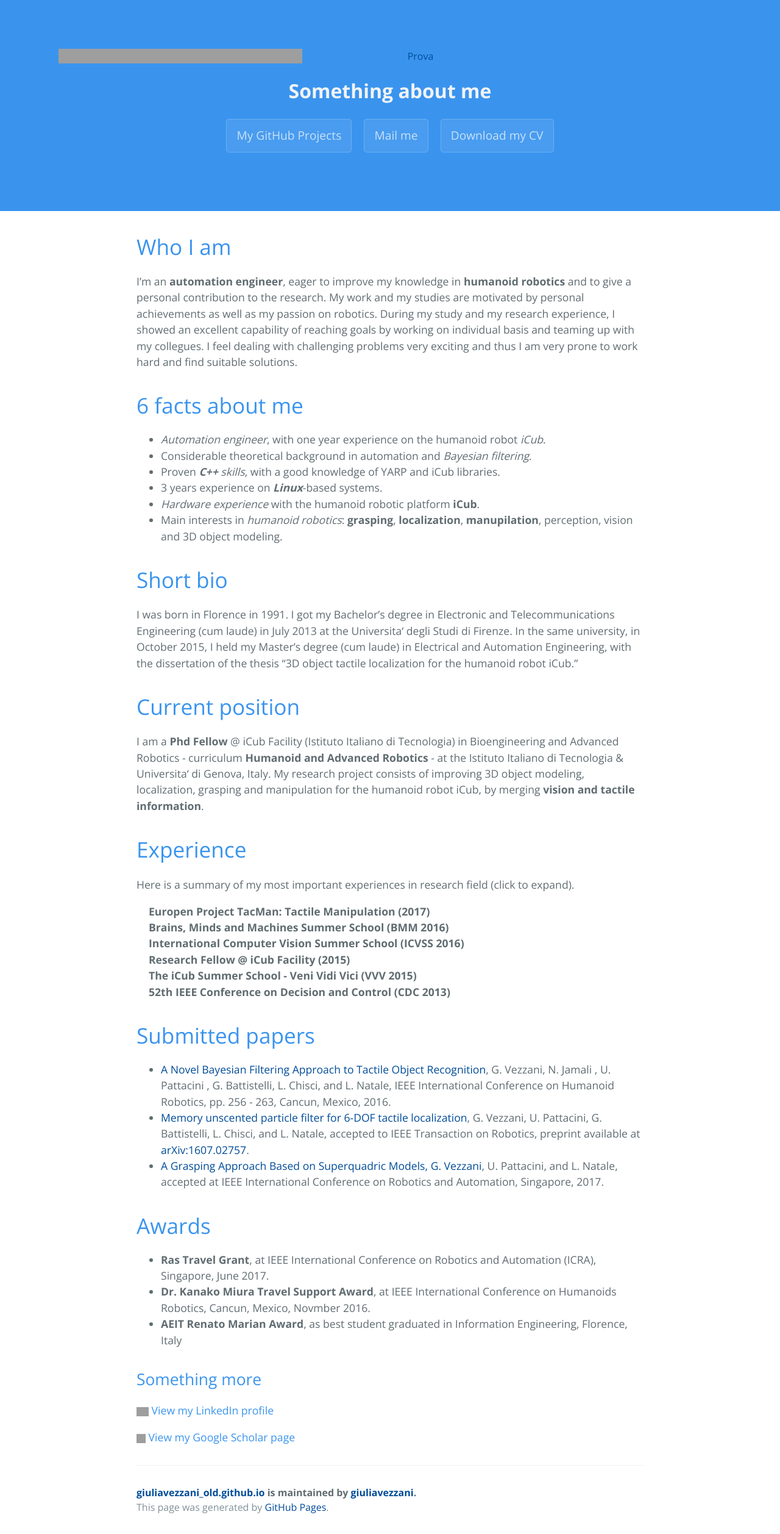
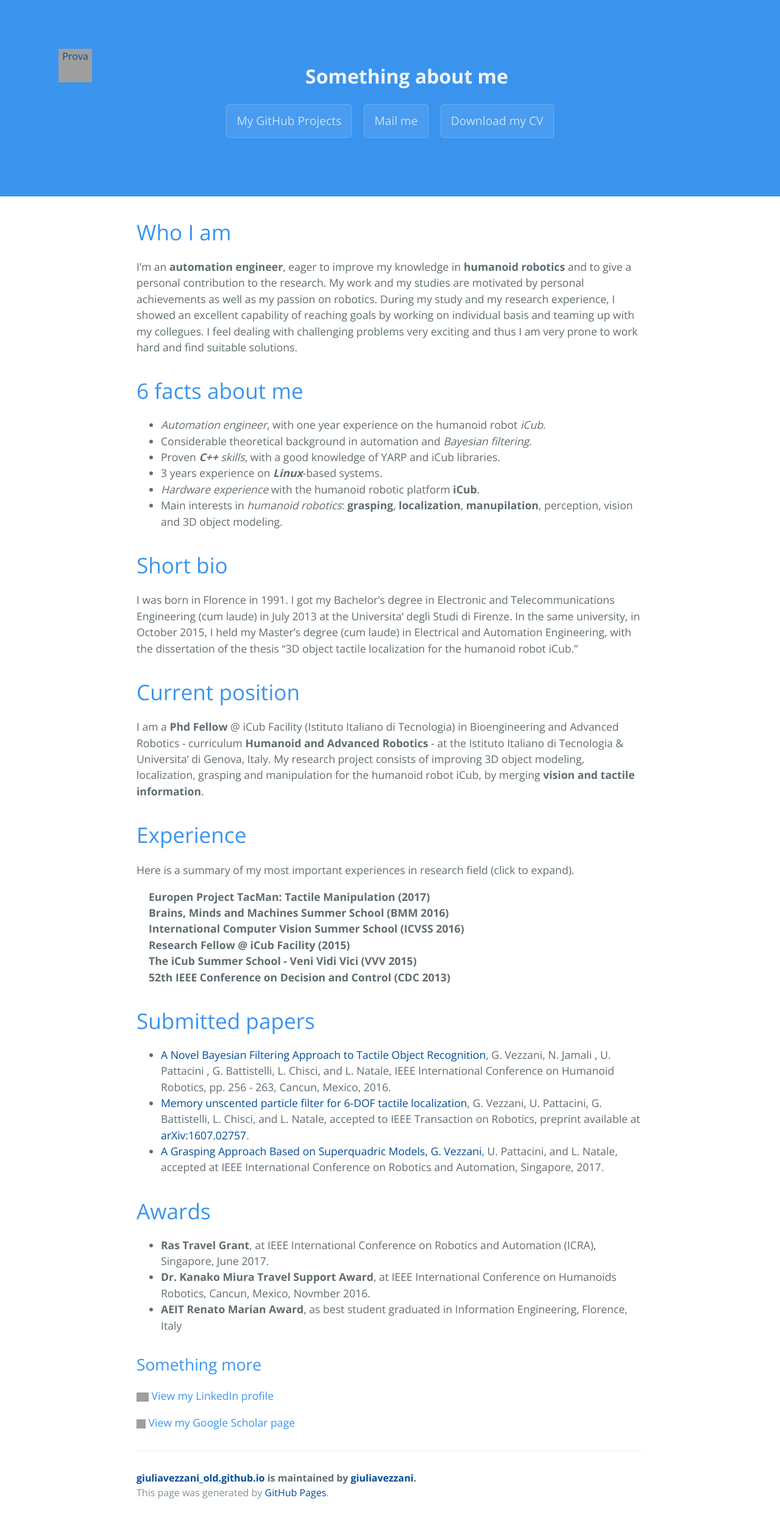
Before and after one commit to giuliavezzani/giuliavezzani_old.github.io, a Jekyll site: the page built from index.md, in a window 1280 px wide. Shown: the whole page at 61% size. Built offline with Jekyll 4.4.1, drawn with Linux system fonts in a browser that asks for light colours; our own code applies the rules of GitHub Pages for plain Markdown files; after the commit the page ends 2491 px from its top, so only the background shows below that; grey boxes are pictures that could not be loaded.

Commit message:
Update jekyll-theme-cayman.scss

```diff
--- a/_sass/jekyll-theme-cayman.scss
+++ b/_sass/jekyll-theme-cayman.scss
@@ -91,7 +91,9 @@ a {
 {
  background-image: url('https://raw.githubusercontent.com/giuliavezzani/giuliavezzani.github.io/master/files/icub.jpeg');
  background-repeat: no-repeat;
- padding-left: 100px;
+ width: 55px;
+ height: 55px;
+float: left;
  display: block;  /* may not need this, but I've found I do */
 }
 
```
